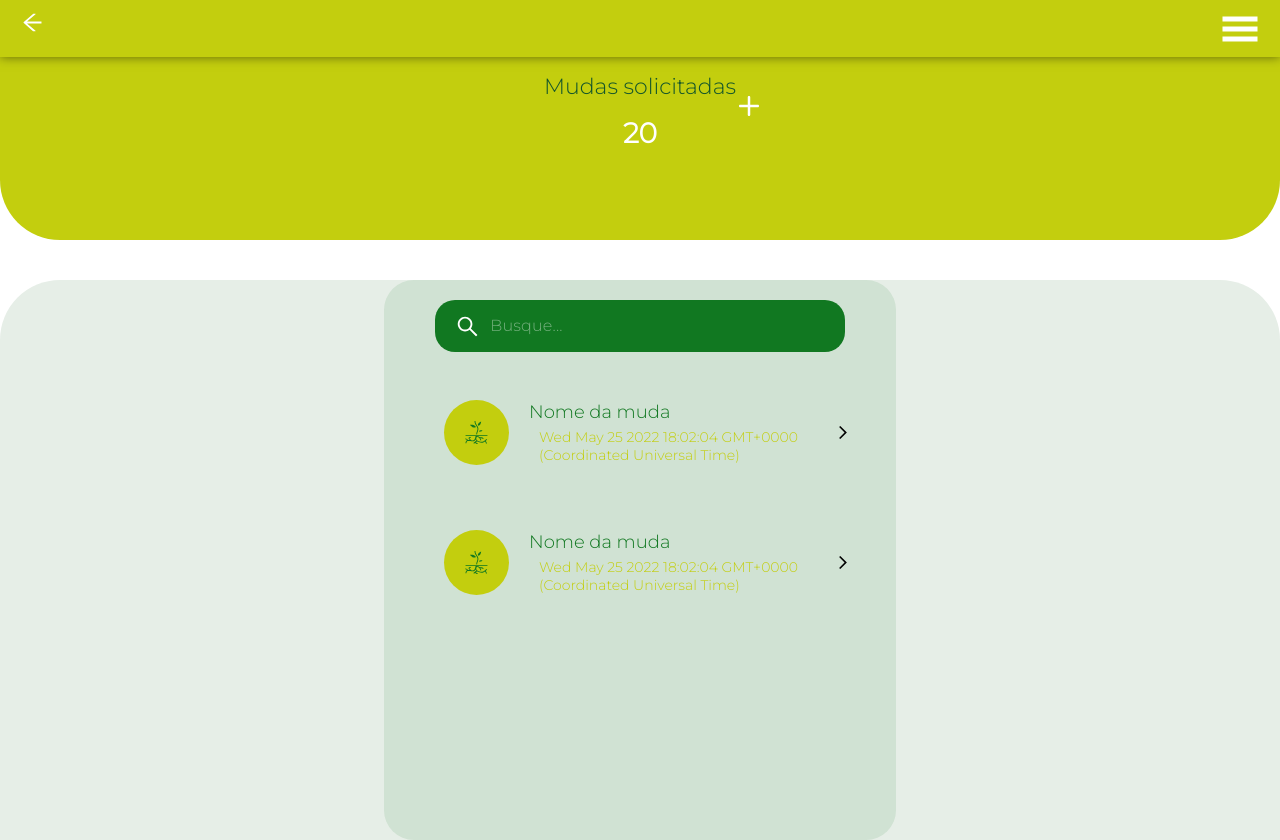
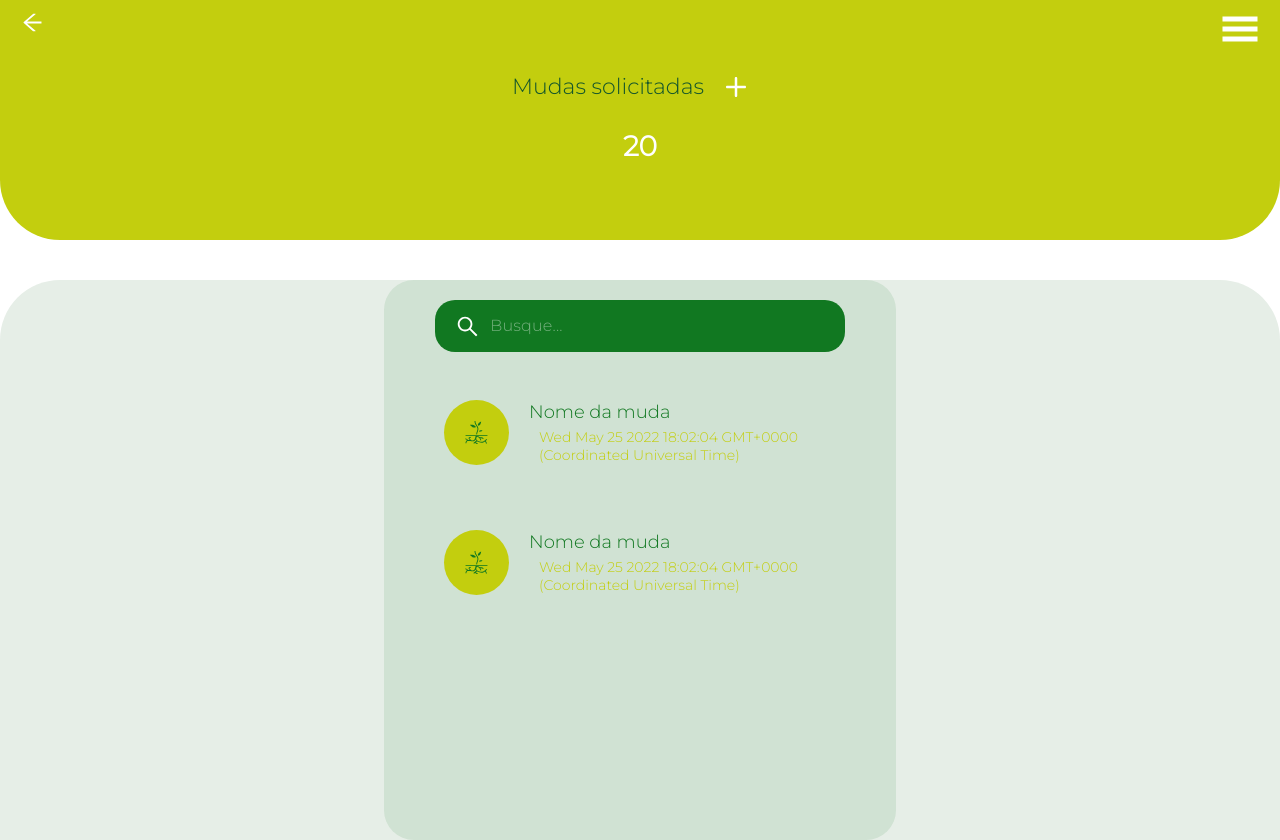
Before and after one commit to jvenus99/gree-tree-app, a React (Create React App) app: page /mudas in a window 1280 px wide. Built offline with nearby package versions, Linux system fonts and the light colour scheme.

Commit message:
style: :lipstick: Update styles

```diff
--- a/src/components/ComponentList/index.js
+++ b/src/components/ComponentList/index.js
@@ -1,5 +1,4 @@
 import { ComponentListContainer, ContentList } from './styles';
-import { MdOutlineArrowForwardIos } from 'react-icons/md';
 
 export const ComponentList = ({ icon, name, children, onClick }) => {
   return (
@@ -10,7 +9,6 @@ export const ComponentList = ({ icon, name, children, onClick }) => {
           {name && <h2>{name}</h2>}
           {children && <span>{`${children}`}</span>}
         </ContentList>
-        {onClick !== undefined && <MdOutlineArrowForwardIos size={25} />}
       </ComponentListContainer>
     </>
   );
--- a/src/components/Header/styles.js
+++ b/src/components/Header/styles.js
@@ -6,6 +6,9 @@ export const HeaderContent = styled.div`
   top: 0;
   width: 100%;
   box-shadow: 0px 0px 10px rgba(0, 0, 0, 0.5);
+  @media (min-width: 768px) {
+    box-shadow: none;
+  }
   display: flex;
   flex-direction: row;
   height: 57px;
--- a/src/pages/Eventos/index.js
+++ b/src/pages/Eventos/index.js
@@ -1,5 +1,10 @@
 import { Container, HeaderContainer } from '../../style/styles';
-import { ButtonAdd, ContainerEventos, HeaderEventos } from './styles';
+import {
+  ButtonAdd,
+  ContainerAdmin,
+  ContainerEventos,
+  HeaderEventos,
+} from './styles';
 import { ComponentList } from '../../components/ComponentList';
 import { BsCalendar2EventFill } from 'react-icons/bs';
 import { IoIosAdd } from 'react-icons/io';
@@ -13,10 +18,12 @@ export const Eventos = () => {
       <ModalCreate open={showModal} setOpen={setShowModal} />
       <HeaderContainer>
         <HeaderEventos>
-          <ButtonAdd onClick={() => setShowModal(true)}>
-            <IoIosAdd size={40} />
-          </ButtonAdd>
-          <h1>Eventos Interact</h1>
+          <ContainerAdmin>
+            <h1>Eventos Interact</h1>
+            <ButtonAdd onClick={() => setShowModal(true)}>
+              <IoIosAdd size={40} />
+            </ButtonAdd>
+          </ContainerAdmin>
           <h1 style={{ fontWeight: 'bold', color: 'white', fontSize: 28 }}>
             5
           </h1>
--- a/src/pages/Eventos/styles.js
+++ b/src/pages/Eventos/styles.js
@@ -9,29 +9,6 @@ export const HeaderEventos = styled.div`
   h1 {
     font-size: 22px;
     margin-bottom: 20px;
-  }
-  span:nth-child(3) {
-    margin: 5px;
-    font-weight: 600;
-    font-size: 18px;
-    line-height: 22px;
-  }
-  div {
-    background-color: #117821;
-    padding: 30px;
-    border-radius: 50%;
-    svg {
-      color: #fff;
-    }
-  }
-  button {
-    position: absolute;
-    right: 55px;
-    top: 75px;
-    @media (min-width: 768px) {
-      right: 39%;
-      top: 80px;
-    }
   }
 `;
 export const ContainerEventos = styled.div`
@@ -55,6 +32,18 @@ export const ButtonAdd = styled(Button)`
     color: white;
   }
 `;
+
+export const ContainerAdmin = styled.div`
+  display: flex;
+  flex-direction: row;
+  width: 100%;
+  align-items: center;
+  justify-content: center;
+  button {
+    margin-bottom: 20px;
+  }
+`;
+
 export const ContentModal = styled.div`
   border-radius: 8px;
   min-height: 50vh;
--- a/src/pages/Home/index.js
+++ b/src/pages/Home/index.js
@@ -42,7 +42,7 @@ export const Home = () => {
             <h1>Meus Eventos</h1>
             <ComponentList
               name={'Evento'}
-              children={new Date()}
+              children={moment(new Date()).format('D MMM. YYYY')}
               icon={<BsCalendar2EventFill size={30} />}
               onClick={() => {
                 navigate('/myEvents');
@@ -50,7 +50,7 @@ export const Home = () => {
             />
             <ComponentList
               name={'Evento'}
-              children={new Date()}
+              children={moment(new Date()).format('D MMM. YYYY')}
               icon={<BsCalendar2EventFill size={30} />}
               onClick={() => {
                 navigate('/myEvents');
--- a/src/pages/Mudas/index.js
+++ b/src/pages/Mudas/index.js
@@ -1,5 +1,10 @@
 import { Container, HeaderContainer } from '../../style/styles';
-import { ButtonAdd, ContainerMudas, HeaderMudas } from './styles';
+import {
+  ButtonAdd,
+  ContainerAdmin,
+  ContainerMudas,
+  HeaderMudas,
+} from './styles';
 import { ComponentList } from '../../components/ComponentList';
 import { SearchBar } from '../../components/Search';
 import { GiPlantRoots } from 'react-icons/gi';
@@ -13,10 +18,12 @@ export const Mudas = () => {
     <>
       <HeaderContainer>
         <HeaderMudas>
-          <ButtonAdd onClick={() => setShowModal(true)}>
-            <IoIosAdd size={40} />
-          </ButtonAdd>
-          <h1>Mudas solicitadas</h1>
+          <ContainerAdmin>
+            <h1>Mudas solicitadas</h1>
+            <ButtonAdd onClick={() => setShowModal(true)}>
+              <IoIosAdd size={40} />
+            </ButtonAdd>
+          </ContainerAdmin>
           <h1 style={{ fontWeight: 'bold', color: 'white', fontSize: 28 }}>
             20
           </h1>
--- a/src/pages/Mudas/styles.js
+++ b/src/pages/Mudas/styles.js
@@ -10,29 +10,6 @@ export const HeaderMudas = styled.div`
   h1 {
     font-size: 22px;
     margin-bottom: 20px;
-  }
-  span:nth-child(3) {
-    margin: 5px;
-    font-weight: 600;
-    font-size: 18px;
-    line-height: 22px;
-  }
-  div {
-    background-color: #117821;
-    padding: 30px;
-    border-radius: 50%;
-    svg {
-      color: #fff;
-    }
-  }
-  button {
-    position: absolute;
-    right: 55px;
-    top: 75px;
-    @media (min-width: 768px) {
-      right: 39%;
-      top: 80px;
-    }
   }
 `;
 export const ContainerMudas = styled.div`
@@ -53,6 +30,17 @@ export const ContainerMudas = styled.div`
 export const ButtonAdd = styled(Button)`
   svg {
     color: white;
+  }
+`;
+
+export const ContainerAdmin = styled.div`
+  display: flex;
+  flex-direction: row;
+  width: 100%;
+  align-items: center;
+  justify-content: center;
+  button {
+    margin-bottom: 20px;
   }
 `;
 
--- a/src/pages/Sustentabilidade/index.js
+++ b/src/pages/Sustentabilidade/index.js
@@ -23,7 +23,7 @@ export const Sustentabilidade = () => {
   async function fetchNews() {
     setLoading(true);
     const { data } = await axios.get(
-      'https://newsapi.org/v2/top-headlines?country=br&category=science&apiKey=f675699f1756481d8ef67909b805c7c7'
+      'https://newsapi.org/v2/everything?q=sustentabilidade&page=2&apiKey=f675699f1756481d8ef67909b805c7c7'
     );
     setCount(data.articles.length);
     setNews(data.articles);
```
